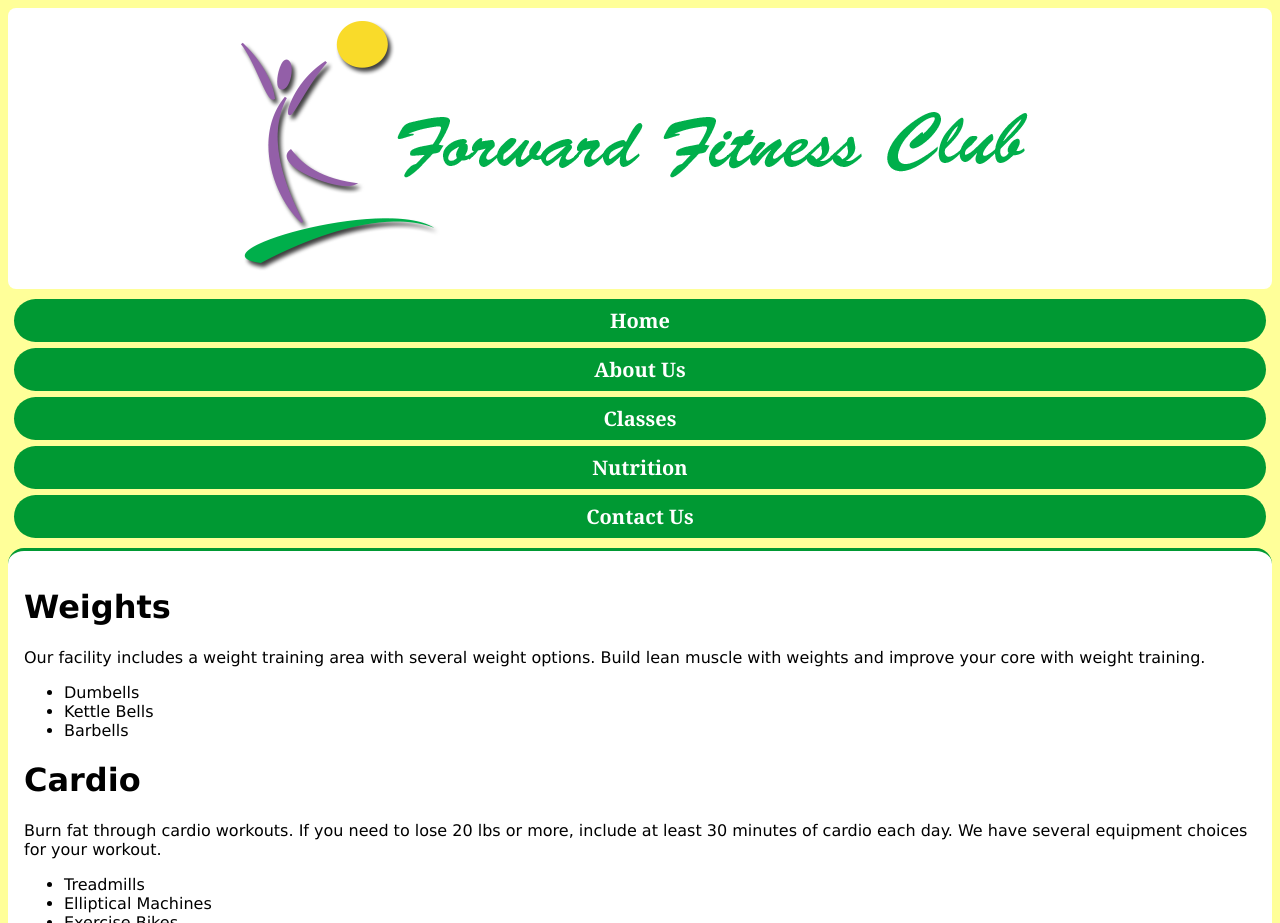
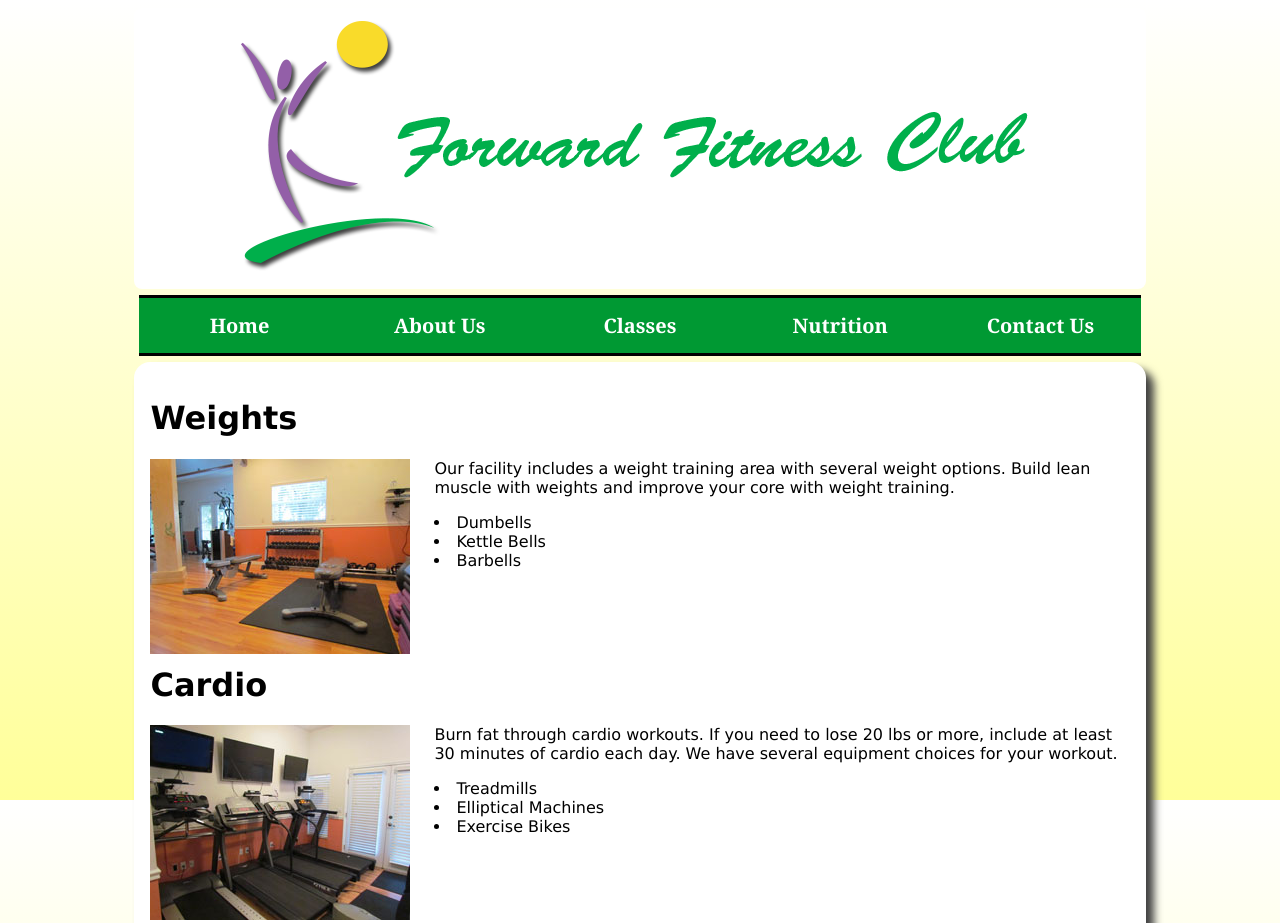
Before and after one commit to gq2098/gq2098.github.io, a plain HTML site: page about.html in a window 1280 px wide. Shown: the top 923 px of the page. Drawn offline with Linux system fonts and the light colour scheme.

Commit message:
Add files via upload

```diff
--- a/about.html
+++ b/about.html
@@ -32,7 +32,7 @@
 		<h1>Weights</h1>
 		<img class="equip" src="images/equipment1.jpg" alt="Weight Equipment" height="195" width="260">
 		<p>Our facility includes a weight training area with several weight options. Build lean muscle with weights and improve your core with weight training.</p>
-		<ul>
+		<ul class="items">
 			<li>Dumbells</li>
 			<li>Kettle Bells</li>
 			<li>Barbells</li>
@@ -41,7 +41,7 @@
 		<h1>Cardio</h1>
 		<img class="equip" src="images/equipment2.jpg" alt="Cardio Equipment" height="195" width="260">
 		<p>Burn fat through cardio workouts. If you need to lose 20 lbs or more, include at least 30 minutes of cardio each day. We have several equipment choices for your workout.</p>
-		<ul>
+		<ul class="items">
 			<li>Treadmills</li>
 			<li>Elliptical Machines</li>
 			<li>Exercise Bikes</li>
@@ -50,7 +50,7 @@
 		<h1>Personal Training</h1>
 		<img class="equip" src="images/equipment3.jpg" alt="Personal Training" height="195" width="260">
 		<p>Our certified personal trainers work with you one on one to help you obtain your fitness goals. Our personal trainers keep you motivated and push you farther than you would push yourself. When you feel like you cannot do one more rep, they tell you that you can. Personal training has many benefits.</p>
-		<ul>
+		<ul class="items">
 			<li>Accountability</li>
 			<li>Personalized Program</li>
 			<li>Consistent Support and Motivation</li>
--- a/css/styles.css
+++ b/css/styles.css
@@ -49,16 +49,16 @@ nav li{
 }
 
 nav li a{
-		color: #FFFFFF;
-		text-decoration: none;
+	color: #FFFFFF;
+	text-decoration: none;
 }
 
 .mobile {
-		display: inline;
+	display: inline;
 }
 
 .desktop {
-		display: none;
+	display: none;
 }
 
 /* Style for main specifies a block display, text properties, margins, padding, rounded border, and shadow */
@@ -82,9 +82,123 @@ footer {
 }
 
 .tablet {
-		display: none;
+	display: none;
 }
 
 .equip {
 	display: none;
 }
+
+@media only screen and (min-width: 660px) {
+
+	nav li {
+		display: inline;
+		float: left;
+		margin-left: 1%;
+		margin-right: 1%;
+		padding-left: 0;
+		padding-right: 0;
+		width: 18%;
+		white-space: nowrap;
+	}
+
+	main {
+		clear: left;
+		margin-top: 4em;
+	}
+
+	.mobile {
+		display: none;
+	}
+
+	.desktop {
+		display: inline;
+	}
+
+	.equip {
+		display: inline;
+		float: left;
+		margin-right: 1.5em;
+	}
+
+	.items {
+		display: block;
+		list-style-position: inside;
+		margin-bottom: 5em;
+	}
+
+	.tablet {
+		display: block;
+	}
+
+	dt {
+		font-weight: bold;
+		margin-top: 0.7em;
+	}
+}
+
+@media only screen and (min-width: 830px) {
+
+	#container {
+		width: 80%;
+	}
+
+	nav ul {
+		margin: 0;
+		padding-left: 0.50%;
+		padding-right: 0.50%;
+	}
+
+	nav li {
+		border-radius: 0;
+		border-top: solid #000000;
+		border-bottom: solid #000000;
+		margin-left: 0;
+		margin-right: 0;
+		padding: 0;
+		width: 20%;
+	}
+
+	nav li a {
+		display: inline-block;
+		padding: 0.7em;
+	}
+
+	nav li a:link {
+		color: #FFFFFF;
+	}
+
+	nav li a:visited {
+		color: #FFFF99;
+	}
+
+	nav li a:hover {
+		color: #FFFF00;
+		font-style: italic;
+	}
+
+	body {
+		background: -moz-linear-gradient(#FFFFFF, #FFFF99); /* Firefox */
+		background: -o-linear-gradient(#FFFFFF, #FFFF99); /* Opera */
+		background: -webkit-linear-gradient(#FFFFFF, #FFFF99); /* Chrome, Safari */
+		background: linear-gradient(#FFFFFF, #FFFF99);
+		background-attachment: fixed;
+	}
+
+
+	main {
+		border-style: none;
+		box-shadow: 0.5em 0.5em 0.5em #404040;
+		margin-bottom: 1em;
+		margin-top: 1em;
+	}
+
+	main p {
+		padding-left: 0.5em;
+		padding-right: 0.5em;
+	}
+
+	.items {
+		margin-bottom: 6em;
+	}
+}
```
